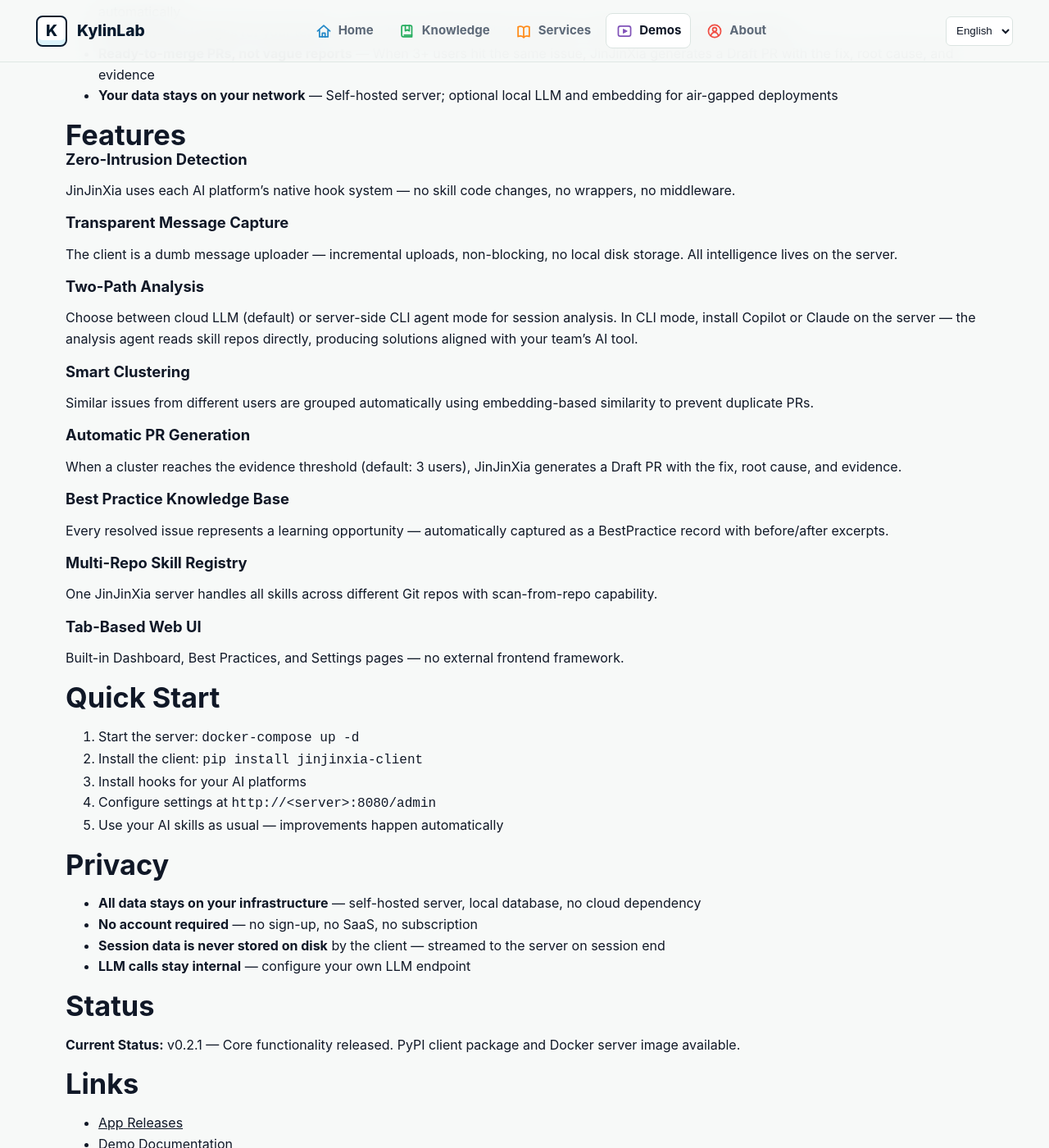
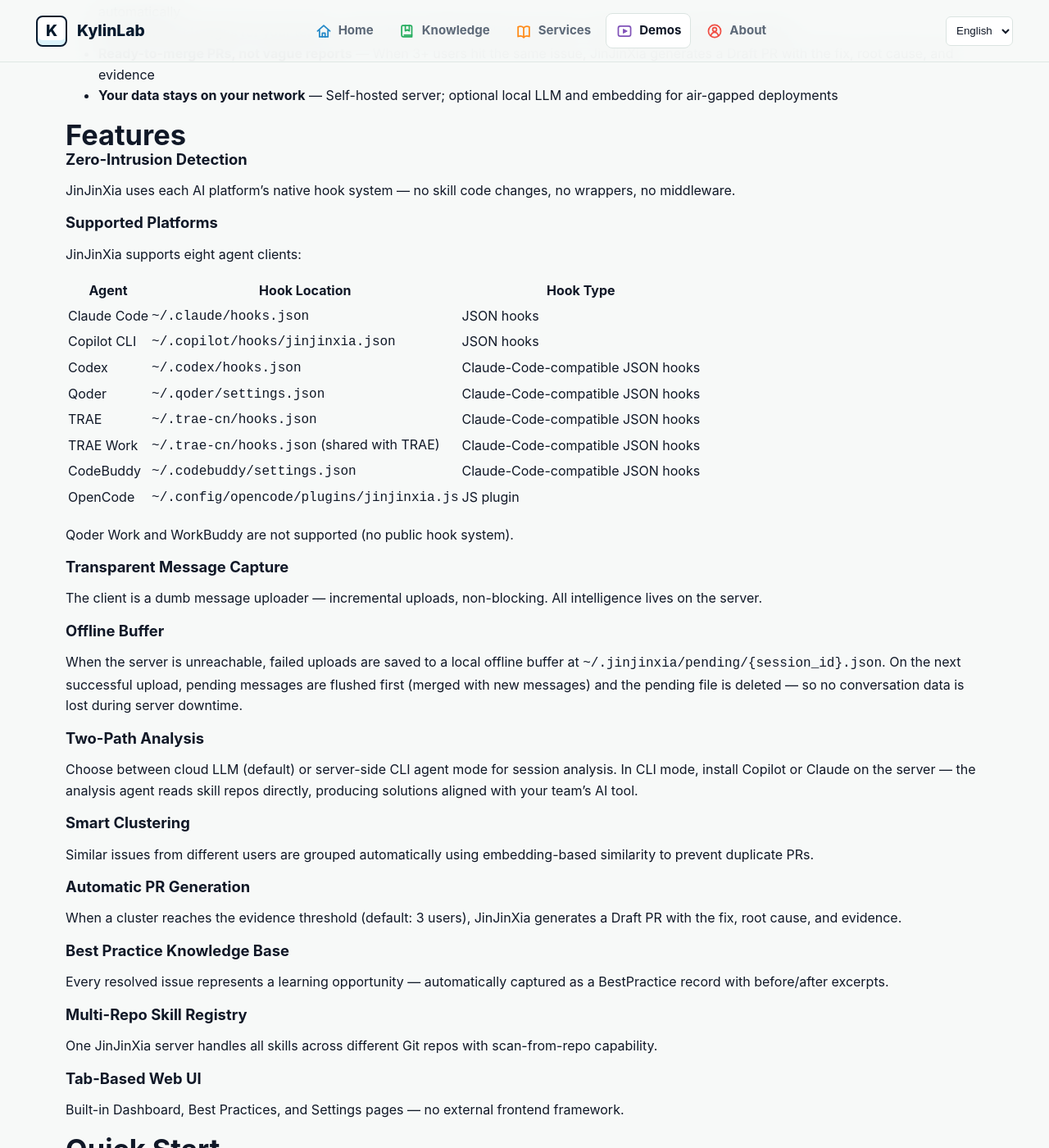
Before and after one commit to KylinLabAI/KylinLabAI.github.io, a Jekyll site: the page built from _demos/09-jinjinxia.md, in a window 1280 px wide and 1400 px high, scrolled down 1471 px. Shown: the whole window at 82% size. Built offline with Jekyll 4.4.1, drawn with Linux system fonts in a browser that asks for light colours; some of the changed text lies outside the part shown.

Commit message:
Update JinJinXia website content for v1.0.1

```diff
--- a/_demos/09-jinjinxia.md
+++ b/_demos/09-jinjinxia.md
@@ -46,9 +46,30 @@
 
 JinJinXia uses each AI platform's native hook system — no skill code changes, no wrappers, no middleware.
 
+### Supported Platforms
+
+JinJinXia supports eight agent clients:
+
+| Agent | Hook Location | Hook Type |
+|-------|---------------|-----------|
+| Claude Code | `~/.claude/hooks.json` | JSON hooks |
+| Copilot CLI | `~/.copilot/hooks/jinjinxia.json` | JSON hooks |
+| Codex | `~/.codex/hooks.json` | Claude-Code-compatible JSON hooks |
+| Qoder | `~/.qoder/settings.json` | Claude-Code-compatible JSON hooks |
+| TRAE | `~/.trae-cn/hooks.json` | Claude-Code-compatible JSON hooks |
+| TRAE Work | `~/.trae-cn/hooks.json` (shared with TRAE) | Claude-Code-compatible JSON hooks |
+| CodeBuddy | `~/.codebuddy/settings.json` | Claude-Code-compatible JSON hooks |
+| OpenCode | `~/.config/opencode/plugins/jinjinxia.js` | JS plugin |
+
+Qoder Work and WorkBuddy are not supported (no public hook system).
+
 ### Transparent Message Capture
 
-The client is a dumb message uploader — incremental uploads, non-blocking, no local disk storage. All intelligence lives on the server.
+The client is a dumb message uploader — incremental uploads, non-blocking. All intelligence lives on the server.
+
+### Offline Buffer
+
+When the server is unreachable, failed uploads are saved to a local offline buffer at `~/.jinjinxia/pending/{session_id}.json`. On the next successful upload, pending messages are flushed first (merged with new messages) and the pending file is deleted — so no conversation data is lost during server downtime.
 
 ### Two-Path Analysis
 
@@ -86,7 +107,7 @@
 
 - **All data stays on your infrastructure** — self-hosted server, local database, no cloud dependency
 - **No account required** — no sign-up, no SaaS, no subscription
-- **Session data is never stored on disk** by the client — streamed to the server on session end
+- **Session data is streamed to the server on session end** — a temporary offline buffer is used only when the server is unreachable, and is flushed as soon as connectivity returns
 - **LLM calls stay internal** — configure your own LLM endpoint
 
 ## Status
@@ -96,5 +117,5 @@
 ## Links
 
 - [App Releases](https://github.com/KylinLabAI/JinJinXia-App)
-- [Demo Documentation](https://github.com/KylinLabAI/JinJinXia-App/blob/master/demo/demo.md)
+- [Demo Documentation](../demo/demo.md)
 - [Contact](https://kylinlabai.github.io)
```
Also changed, not shown: _demos/09-jinjinxia.zh.md (+24 -3 lines).
